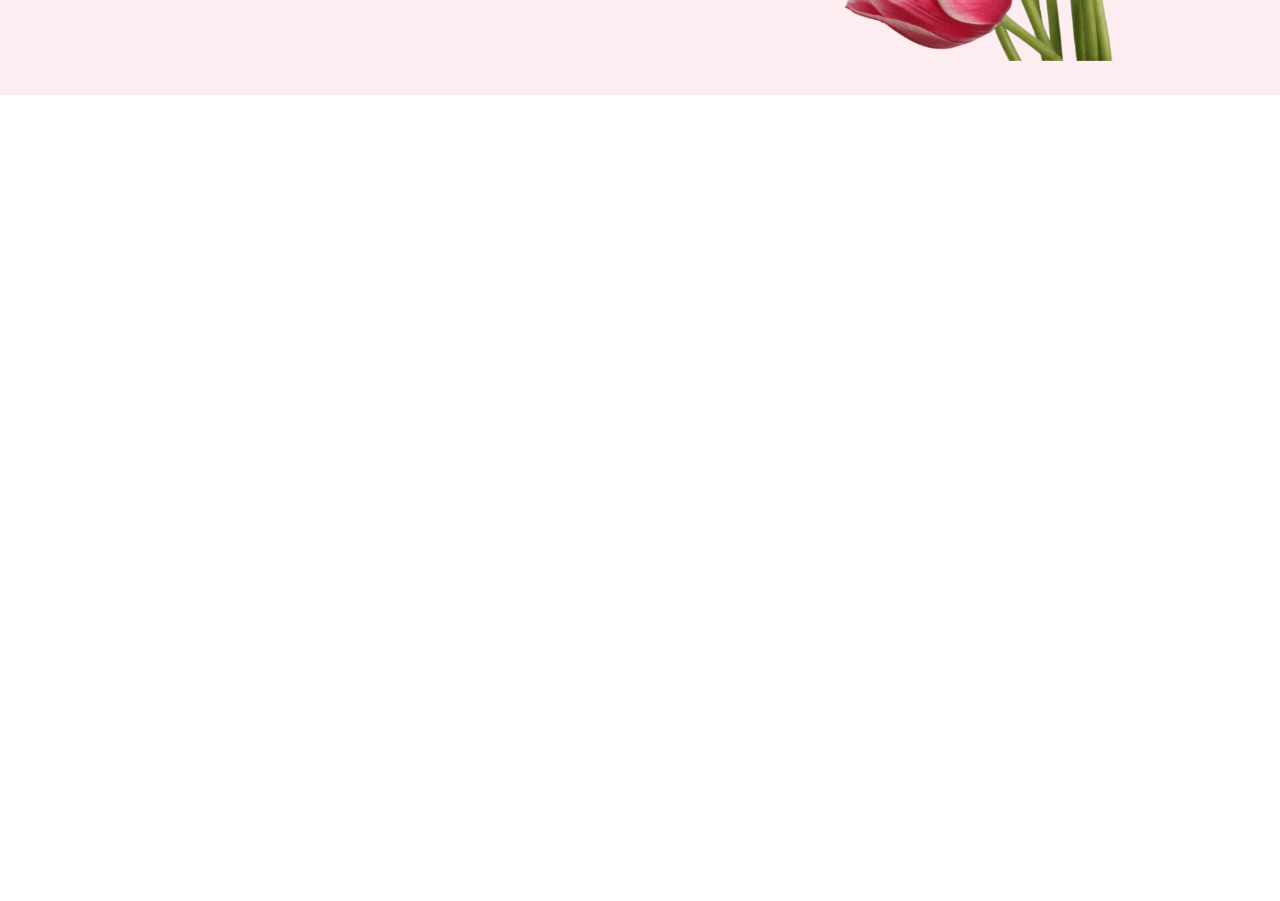
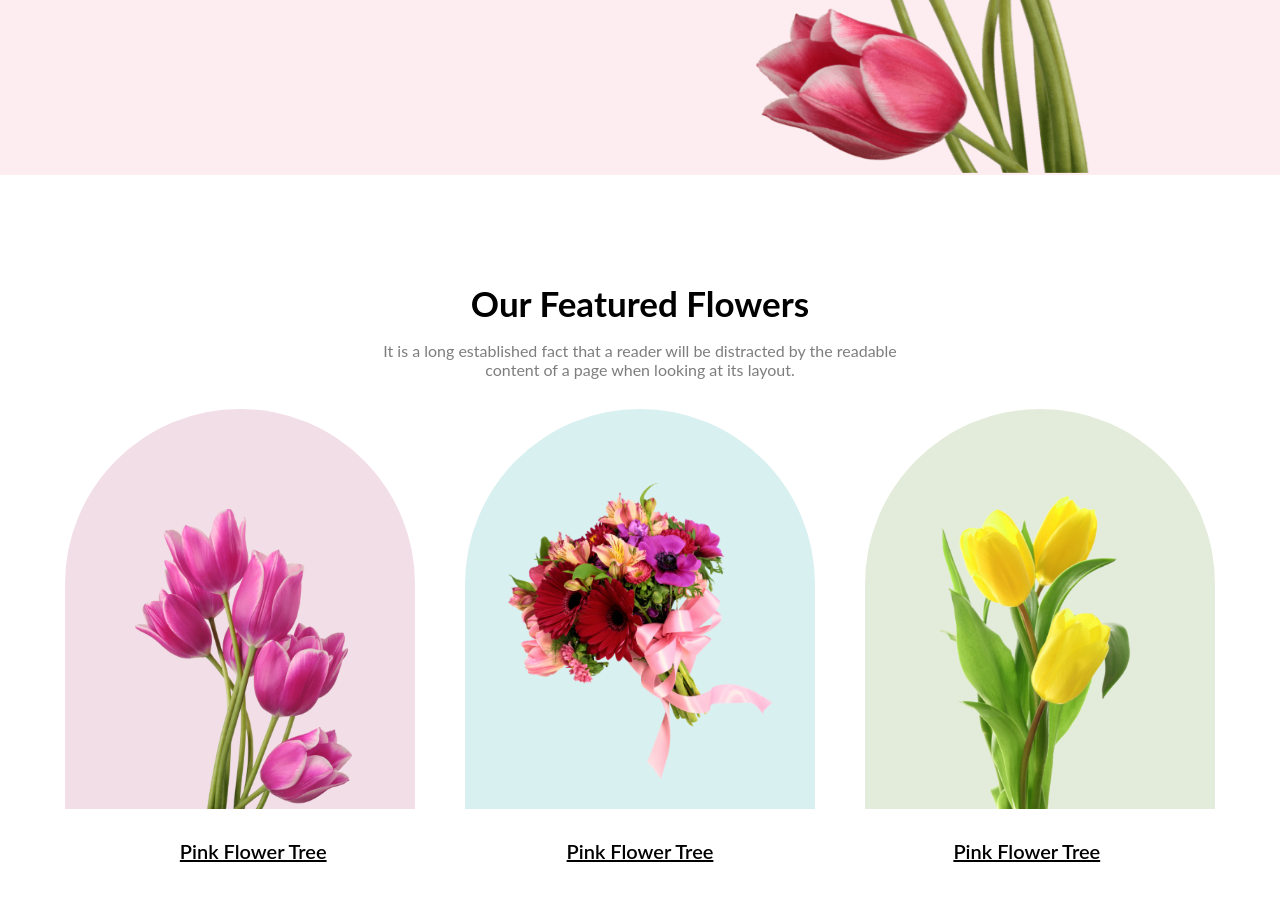
Before and after one commit to Its-Shojib/Assignment_1, a plain HTML site: page index.html in a window 1280 px wide. Shown: the part 545-1446 px from the top of the page. Before the commit the page ends 800 px from the top, so only its background shows below. Drawn offline with Linux system fonts and the light colour scheme.

Commit message:
feature added

```diff
--- a/index.html
+++ b/index.html
@@ -25,6 +25,30 @@
         </div>
     </header>
     <main>
+        <div class="feature">
+            <div class="feature-title">
+                <h2 class="feat-title">Our Featured Flowers</h2>
+                <small class="small-text">It is a long established fact that a reader will be distracted by the readable <br>content of a page when looking at its layout.</small>
+            </div>
+            <div class="flower-pic">
+                <div class="bg-pink">
+                    <img src="./asset/pngwing 6.png" alt="">
+                </div>
+                <div class="bg-blue">
+                    <img src="./asset/pngwing 5.png" alt="">
+
+                </div>
+                <div class="bg-gray">
+                    <img src="./asset/pngwing 7.png" alt="">
+
+                </div>
+            </div>
+            <div class="caption">
+                <p>Pink Flower Tree</p>
+                <p>Pink Flower Tree</p>
+                <p>Pink Flower Tree</p>
+            </div>
+        </div>
 
     </main>
     <footer>
--- a/style.css
+++ b/style.css
@@ -2,18 +2,16 @@
     margin: 0px;
     padding: 0px;
 }
-
 body {
     font-family: 'Lato', sans-serif;
 }
-
 .head {
     display: flex;
     background: rgba(229, 84, 115, 0.10);
     justify-content: flex-start;
     background-size: cover;
     align-items: center;
-    height: 80vh;
+    height: 90vh;
 }
 
 .head-title {
@@ -26,22 +24,25 @@ body {
     padding-bottom: 10px;
     font-weight: 800;
 }
-.small-text{
+
+.small-text {
     color: rgba(39, 39, 39, 0.60);
     padding: 10px 0px;
     font-size: 16px;
 }
 
 .head-image {
-    padding-top: 25px;
+    padding-top: 118px;
     padding-left: 40px;
+
 }
 
 .head-image>img {
-    width: 450px;
-    height: 550px;
+    width: 550px;
+    height: 600px;
 }
-.btn{
+
+.btn {
     padding: 10px 15px;
     margin: 20px 0px;
     border-radius: 6px;
@@ -50,3 +51,74 @@ body {
     color: white;
     font-size: 16px;
 }
+
+.feature {
+    margin-top: 90px;
+    height: 90vh;
+}
+
+.feature-title {
+    text-align: center;
+    margin-bottom: 30px;
+
+
+}
+
+.feat-title {
+    font-size: 35px;
+    font-weight: 600;
+    padding: 17px;
+    font-weight: 700;
+}
+.flower-pic{
+    display: flex;
+    /* align-items: center; */
+    justify-content: center;
+    gap: 50px;
+    margin: 20px;
+}
+
+.bg-pink {
+    height: 400px;
+    width: 350px;
+    border-radius: 300px 300px 0px 0px;
+    background: rgba(167, 33, 98, 0.15);
+}
+.bg-pink>img{
+    height: 300px;
+    margin: 0px 70px;
+    padding-top: 100px;
+}
+
+.bg-blue {
+    height: 400px;
+    width: 350px;
+    border-radius: 300px 300px 0px 0px;
+    background: rgba(5, 151, 160, 0.15);
+}
+.bg-blue>img{
+    height: 300px;
+    margin: 0px 30px;
+    padding-top: 70px;
+}
+
+.bg-gray {
+    height: 400px;
+    width: 350px;
+    border-radius: 300px 300px 0px 0px;
+    background: rgba(71, 125, 17, 0.15);
+}
+.bg-gray>img{
+    height: 350px;
+    margin: 0px 50px;
+    padding-top: 50px;
+}
+.caption{
+    display: flex;
+    justify-content: center;
+    text-decoration: underline;
+    gap: 240px;
+    font-size: 20px;
+    font-weight: 600;
+    padding-top: 10px;
+}
```
